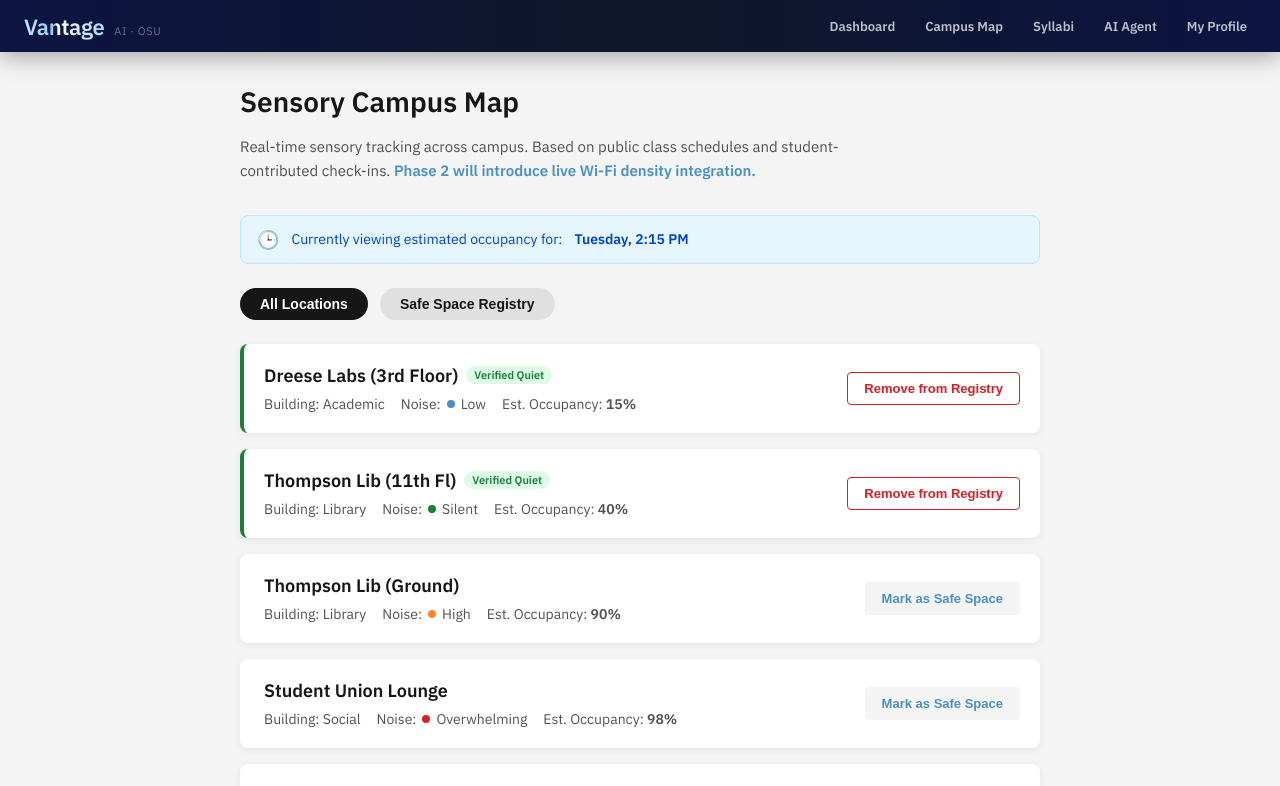
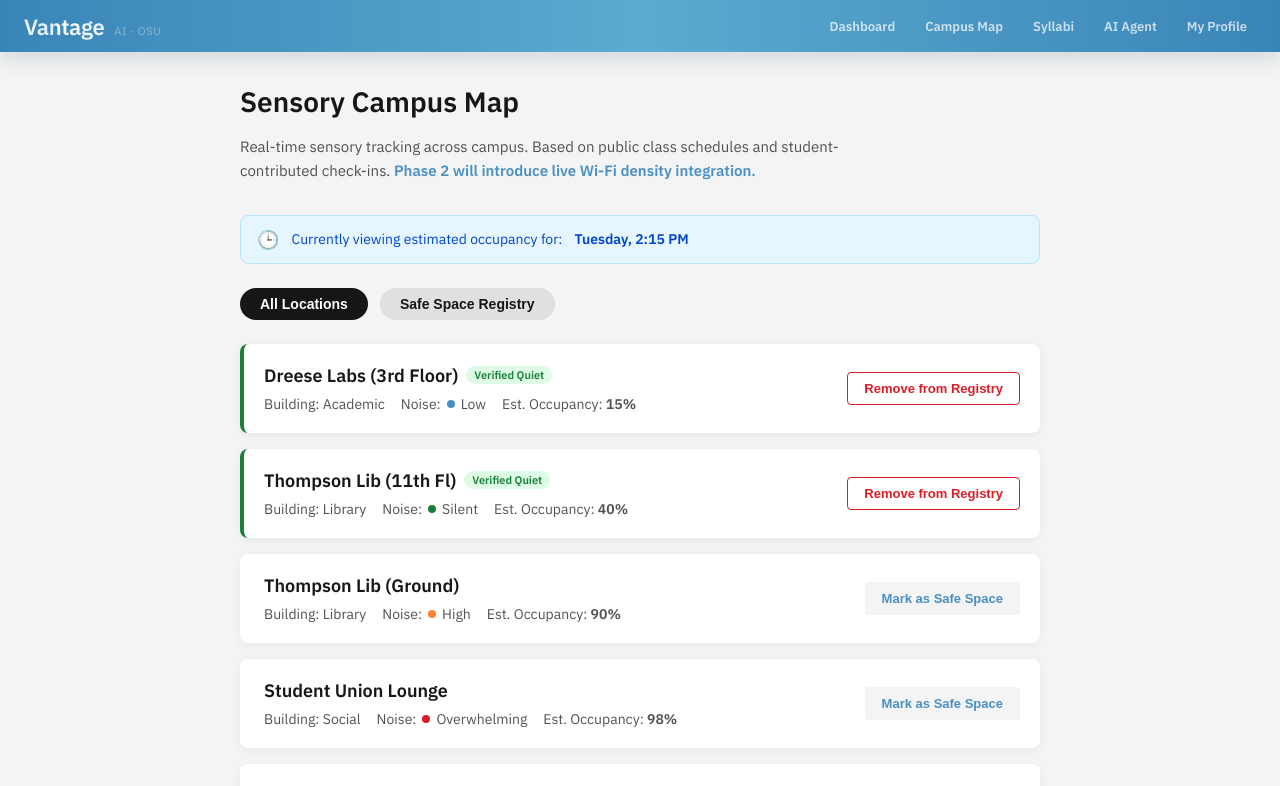
Before and after one commit to haresham15/IBMHack, a Next.js app: page /map in a window 1280 px wide. Shown: the top 786 px of the page. Built offline with nearby package versions, Linux system fonts and the light colour scheme.

Commit message:
Fix navbar background to baby blue

```diff
--- a/components/Navbar.jsx
+++ b/components/Navbar.jsx
@@ -25,7 +25,7 @@ export default function Navbar({ showNav = true }) {
           100% { background-position:  200% center; }
         }
         .vantage-wordmark {
-          background: linear-gradient(90deg, #ffffff 0%, #93c5fd 40%, #ffffff 60%, #93c5fd 100%);
+          background: linear-gradient(90deg, #ffffff 0%, #DAEEFB 40%, #ffffff 60%, #DAEEFB 100%);
           background-size: 200% auto;
           -webkit-background-clip: text;
           -webkit-text-fill-color: transparent;
@@ -70,10 +70,10 @@ export default function Navbar({ showNav = true }) {
         position: 'fixed', top: 0, left: 0, right: 0, height: '52px',
         zIndex: 200,
         /* Frosted glass dark bar */
-        background: 'linear-gradient(90deg, #0c1442 0%, #0f172a 50%, #0c1442 100%)',
+        background: 'linear-gradient(90deg, #3a85b8 0%, #5BAACF 50%, #3a85b8 100%)',
         backdropFilter: 'blur(16px) saturate(180%)',
         WebkitBackdropFilter: 'blur(16px) saturate(180%)',
-        boxShadow: '0 1px 0 rgba(255,255,255,0.06), 0 4px 24px rgba(0,0,0,0.35)',
+        boxShadow: '0 1px 0 rgba(255,255,255,0.2), 0 4px 24px rgba(26,58,82,0.2)',
         display: 'flex', alignItems: 'center',
         justifyContent: 'space-between', padding: '0 20px 0 24px',
       }}>
```
